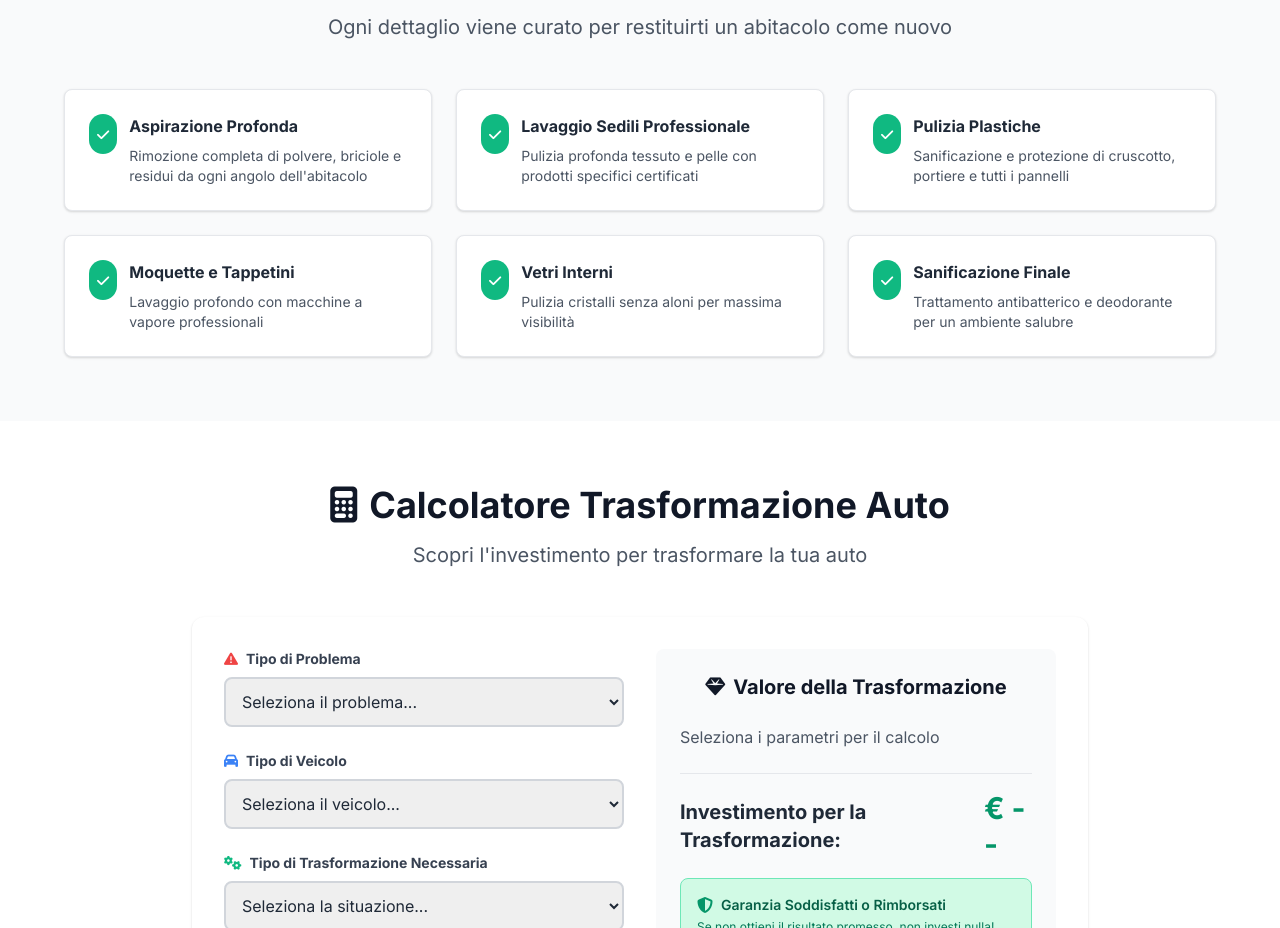
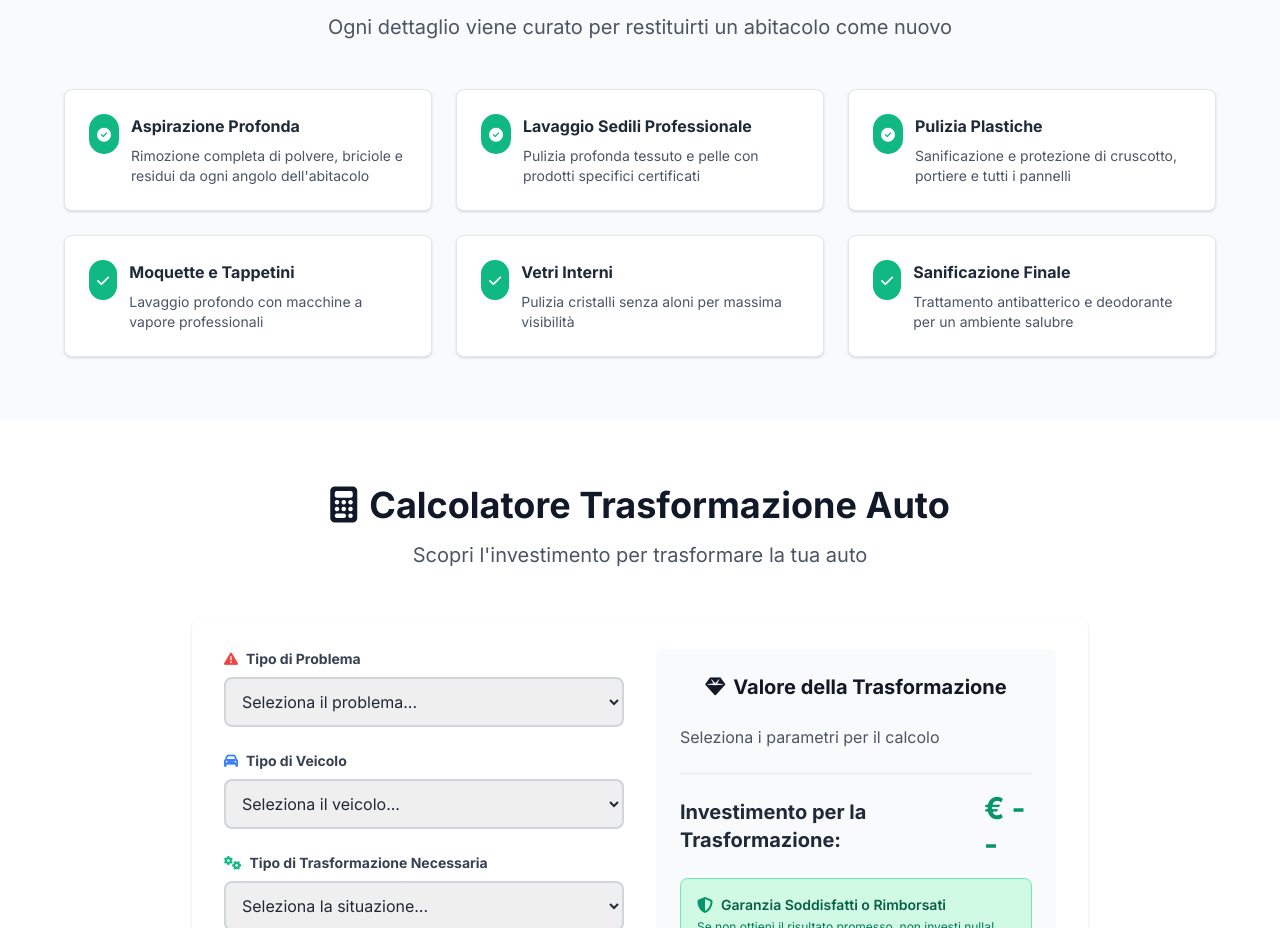
Before and after one commit to insideauto-official/insideauto.it, a plain HTML site: page pulizia-completa-interni.html in a window 1280 px wide. Shown: the part 885-1813 px from the top of the page. Drawn offline with nearby package versions, Linux system fonts and the light colour scheme.

Commit message:
Add pulizia-completa-interni.html

```diff
--- a/pulizia-completa-interni.html
+++ b/pulizia-completa-interni.html
@@ -336,7 +336,7 @@
                 <div class="bg-white p-6 rounded-lg border border-gray-200 card-shadow">
                     <div class="flex items-start space-x-3">
                         <div class="bg-green-500 rounded-full p-2 flex-shrink-0">
-                            <i class="fas fa-check text-white text-sm"></i>
+                            <i class="fas fa-check-circle text-white text-sm"></i>
                         </div>
                         <div>
                             <h3 class="font-bold mb-2">Aspirazione Profonda</h3>
@@ -349,7 +349,7 @@
                 <div class="bg-white p-6 rounded-lg border border-gray-200 card-shadow">
                     <div class="flex items-start space-x-3">
                         <div class="bg-green-500 rounded-full p-2 flex-shrink-0">
-                            <i class="fas fa-check text-white text-sm"></i>
+                            <i class="fas fa-check-circle text-white text-sm"></i>
                         </div>
                         <div>
                             <h3 class="font-bold mb-2">Lavaggio Sedili Professionale</h3>
@@ -362,7 +362,7 @@
                 <div class="bg-white p-6 rounded-lg border border-gray-200 card-shadow">
                     <div class="flex items-start space-x-3">
                         <div class="bg-green-500 rounded-full p-2 flex-shrink-0">
-                            <i class="fas fa-check text-white text-sm"></i>
+                            <i class="fas fa-check-circle text-white text-sm"></i>
                         </div>
                         <div>
                             <h3 class="font-bold mb-2">Pulizia Plastiche</h3>
```
